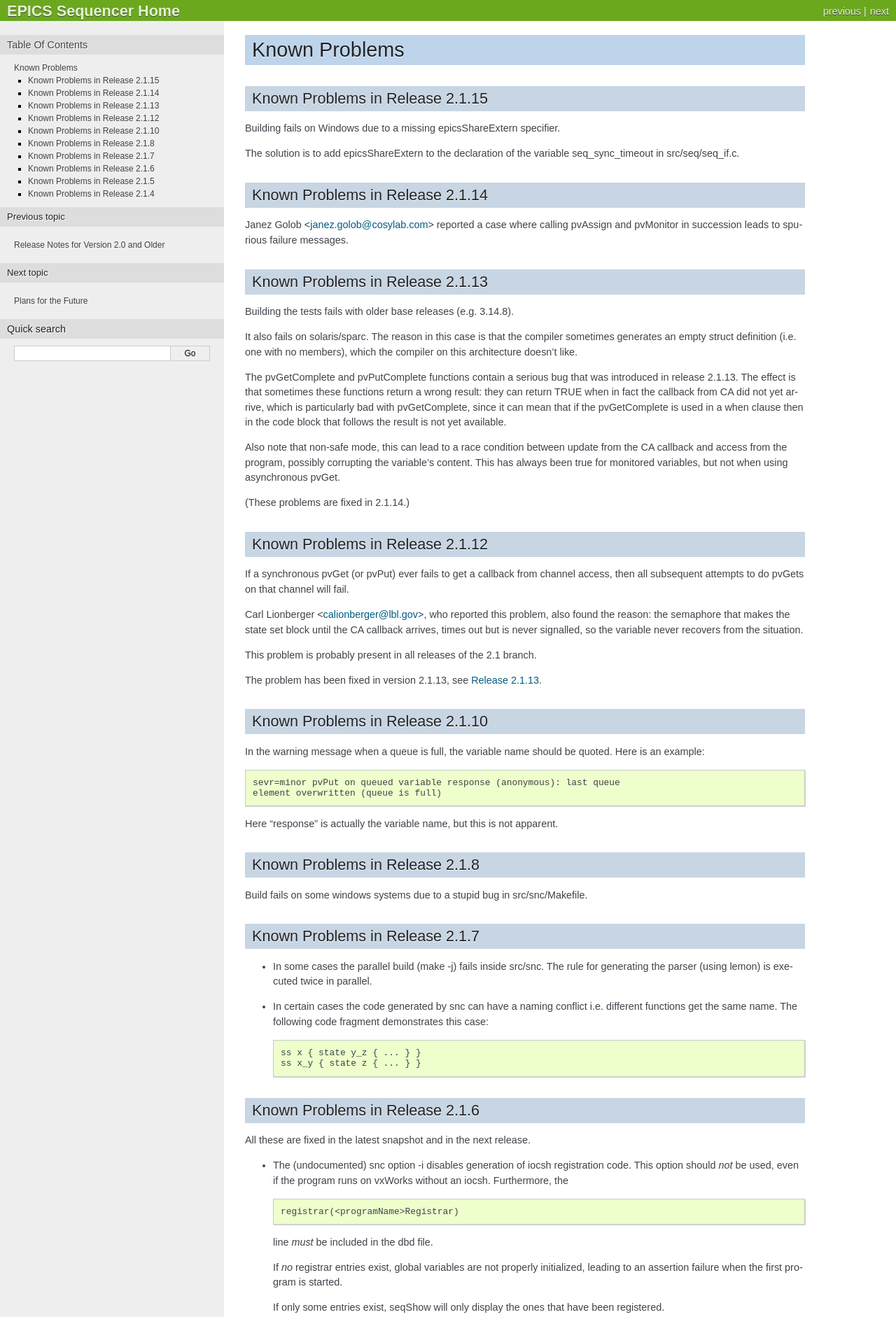
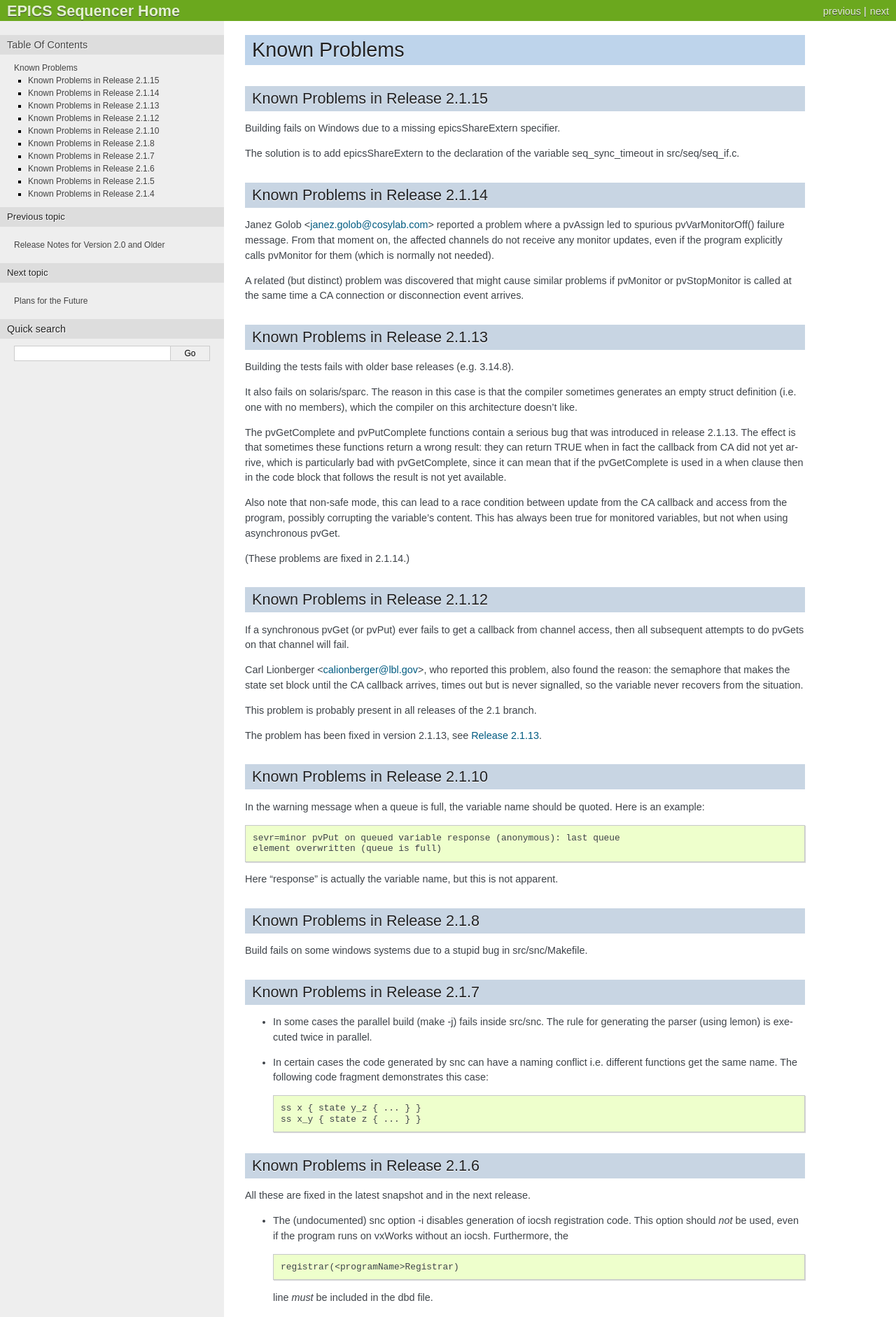
Before and after one commit to jeonghanlee/sequencer-2-2, a Sphinx documentation site: the page built from documentation/KnownProblems.txt, in a window 1280 px wide. Shown: the top 1882 px of the page at 70% size. Built offline with Sphinx 7.4.7, drawn with Linux system fonts in a browser that asks for light colours.

Commit message:
docs: updated the known problems in 2.1.14

```diff
--- a/documentation/KnownProblems.txt
+++ b/documentation/KnownProblems.txt
@@ -16,9 +16,15 @@
 Known Problems in Release 2.1.14
 --------------------------------
 
-Janez Golob <janez.golob@cosylab.com> reported a case where calling
-pvAssign and pvMonitor in succession leads to spurious failure messages.
+Janez Golob <janez.golob@cosylab.com> reported a problem where a
+pvAssign led to spurious pvVarMonitorOff() failure message. From that
+moment on, the affected channels do not receive any monitor updates,
+even if the program explicitly calls pvMonitor for them (which is
+normally not needed).
 
+A related (but distinct) problem was discovered that might cause similar
+problems if pvMonitor or pvStopMonitor is called at the same time a CA
+connection or disconnection event arrives.
 
 .. _Known_Problems_2.1.13:
 
```
